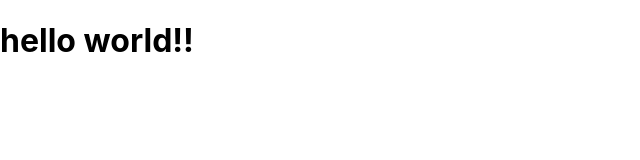
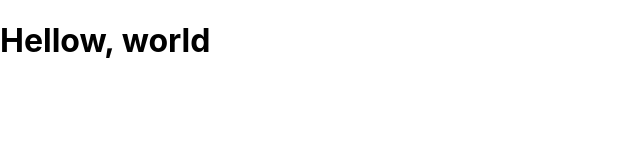
Before and after one commit to murillo0824/udemy-react-redux-murillo, a React (Create React App) app: page / in a window 1280 px wide. Shown: the top 160 px of the page, without its empty margins (0-640 px from the left). Built offline with nearby package versions, Linux system fonts and the light colour scheme.

Commit message:
make jsx

```diff
--- a/src/App.js
+++ b/src/App.js
@@ -2,7 +2,7 @@
 
 function App() {
   return (
-    <h1>hello world!!</h1>
+    <h1>Hellow, world</h1>
   );
 }
 
```
